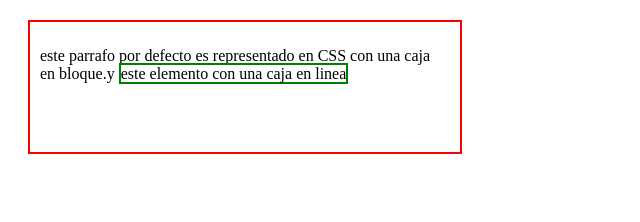
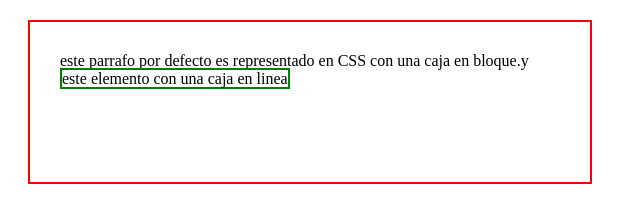
Before and after one commit to AlexSuarezRodriguez/MakeRetosIntroHTML-CSS, a plain HTML site: page modelo_de_caja/index.html in a window 1280 px wide. Shown: the whole page, without its empty margins (0-640 px from the left). Drawn offline with Linux system fonts and the light colour scheme.

Commit message:
cambio de etiquetas en styles

```diff
--- a/modelo_de_caja/index.html
+++ b/modelo_de_caja/index.html
@@ -8,9 +8,9 @@
   <link rel="stylesheet" href="./styles.css">
 </head>
 <body>
-  <p class="cajaOut">
-    este parrafo por defecto es representado en CSS con una caja en bloque.y
-    <span class="cajaIn">este elemento con una caja en linea</span>
+  <p >
+    este parrafo por defecto es representado en CSS con una caja en bloque.y <br>
+    <span >este elemento con una caja en linea</span>
   </p>
 </body>
 </html>
--- a/modelo_de_caja/styles.css
+++ b/modelo_de_caja/styles.css
@@ -1,15 +1,11 @@
-.cajaOut{
-  padding-top: 25px;
-  padding-right: 20px;
-  padding-bottom: 55px;
-  padding-left: 10px;
+p{
+  padding: 30px;
   border: 2px solid red;
   margin:20px ;
-  height :50px;
-  width: 400px;
+  height :100px;
+  width: 500px;
 }
-.cajaIn{
-  margin: 0px;
-  padding: 0px;
+span{
+
   border: 2px solid green;
 }
```
